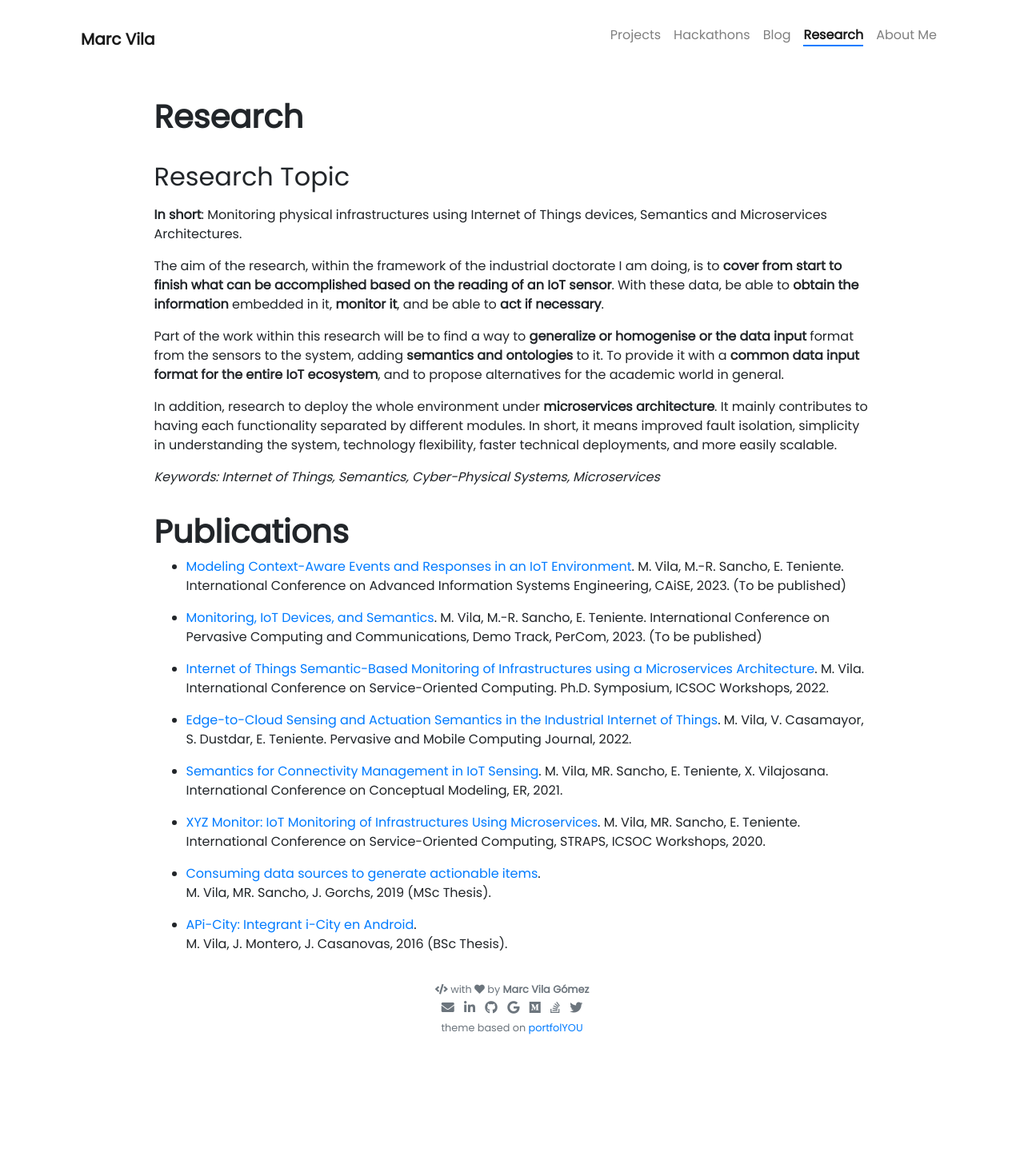
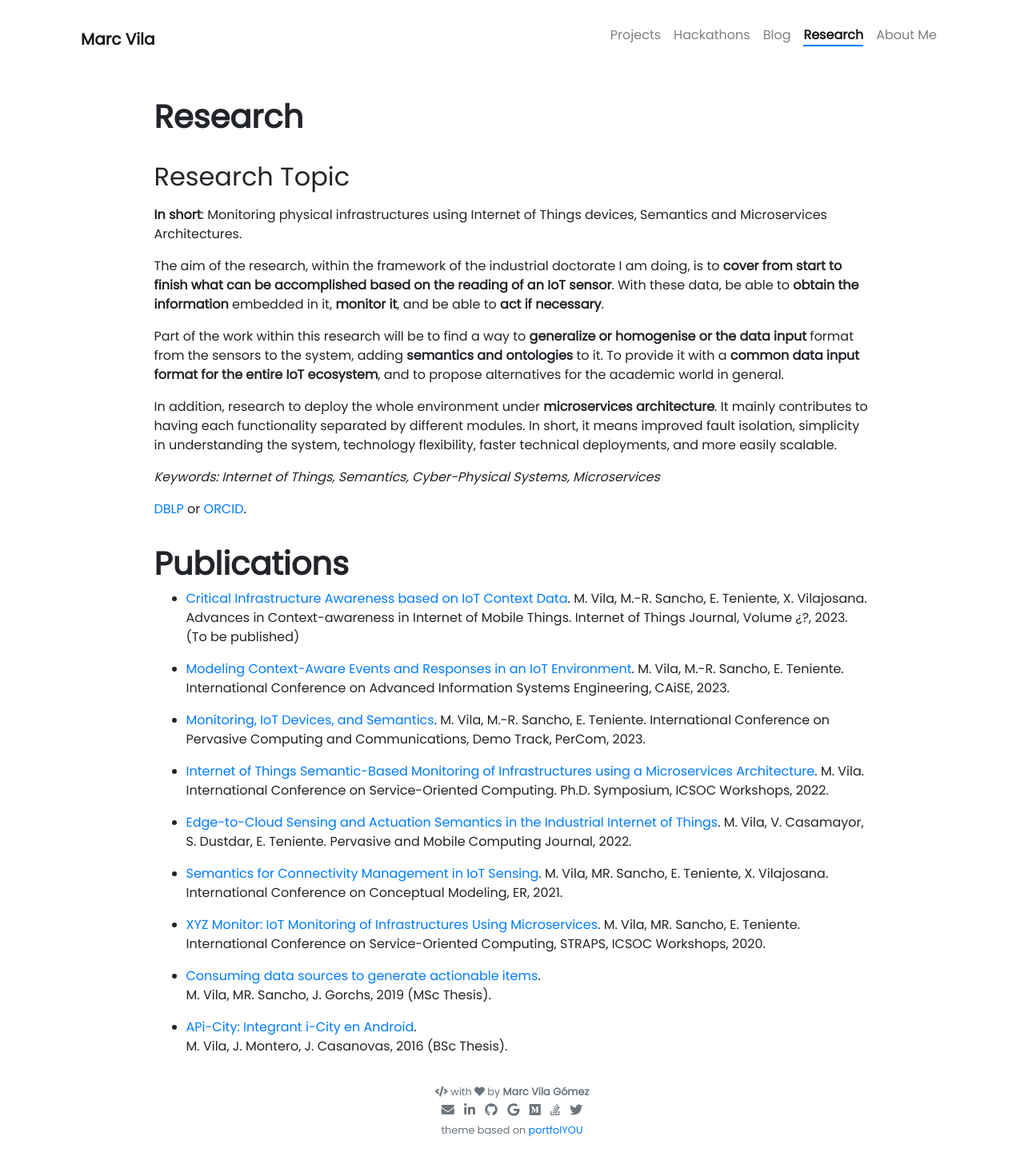
Before and after one commit to LaQuay/marcvila.me, a Jekyll site: the page built from pages/research.md, in a window 1280 px wide. Shown: the whole page at 80% size. Built offline with Jekyll 4.4.1, drawn with Linux system fonts in a browser that asks for light colours; nearby versions of some CDN libraries; before the commit the page ends 1313 px from its top, so only the background shows below that.

Commit message:
update research

```diff
--- a/pages/research.md
+++ b/pages/research.md
@@ -29,11 +29,16 @@ technical deployments, and more easily scalable.
 
 <i>Keywords: Internet of Things, Semantics, Cyber-Physical Systems, Microservices</i>
 
+[DBLP](https://dblp.org/pid/320/5048-1.html) or [ORCID](https://orcid.org/0000-0002-5621-6543).
+
 # **Publications**
 
-- [Modeling Context-Aware Events and Responses in an IoT Environment](). M. Vila, M.-R. Sancho, E. Teniente. International Conference on Advanced Information Systems Engineering, CAiSE, 2023. (To be published)
+- [Critical Infrastructure Awareness based on IoT Context Data](). M. Vila, M.-R. Sancho, E. Teniente, X. Vilajosana. Advances in
+  Context-awareness in Internet of Mobile Things. Internet of Things Journal, Volume ¿?, 2023. (To be published)
 
-- [Monitoring, IoT Devices, and Semantics](). M. Vila, M.-R. Sancho, E. Teniente. International Conference on Pervasive Computing and Communications, Demo Track, PerCom, 2023. (To be published)
+- [Modeling Context-Aware Events and Responses in an IoT Environment](https://doi.org/10.1007/978-3-031-34560-9_5). M. Vila, M.-R. Sancho, E. Teniente. International Conference on Advanced Information Systems Engineering, CAiSE, 2023.
+
+- [Monitoring, IoT Devices, and Semantics](https://doi.org/10.1109/PerComWorkshops56833.2023.10150279). M. Vila, M.-R. Sancho, E. Teniente. International Conference on Pervasive Computing and Communications, Demo Track, PerCom, 2023.
 
 - [Internet of Things Semantic-Based Monitoring of Infrastructures using a Microservices Architecture](https://doi.org/10.1007/978-3-031-26507-5_27). M. Vila. International Conference on Service-Oriented Computing. Ph.D. Symposium, ICSOC Workshops, 2022.
 
```
